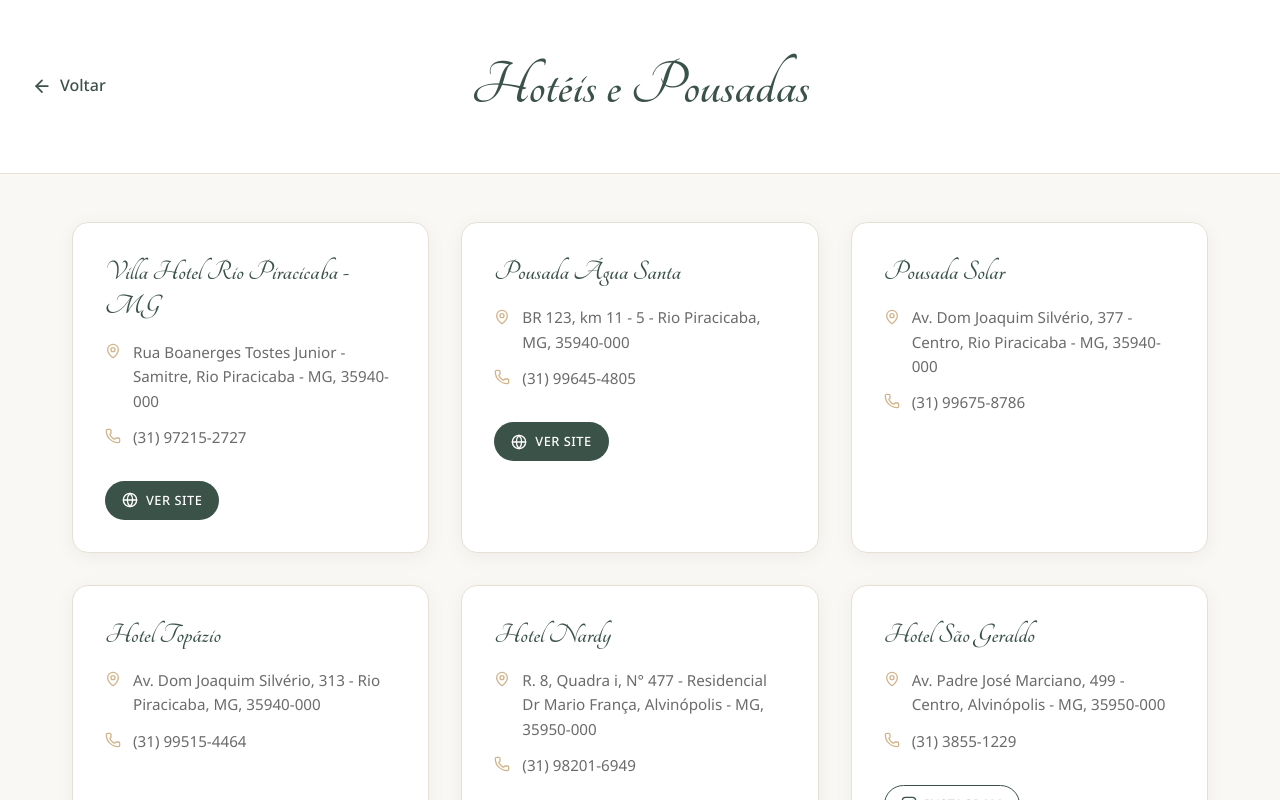
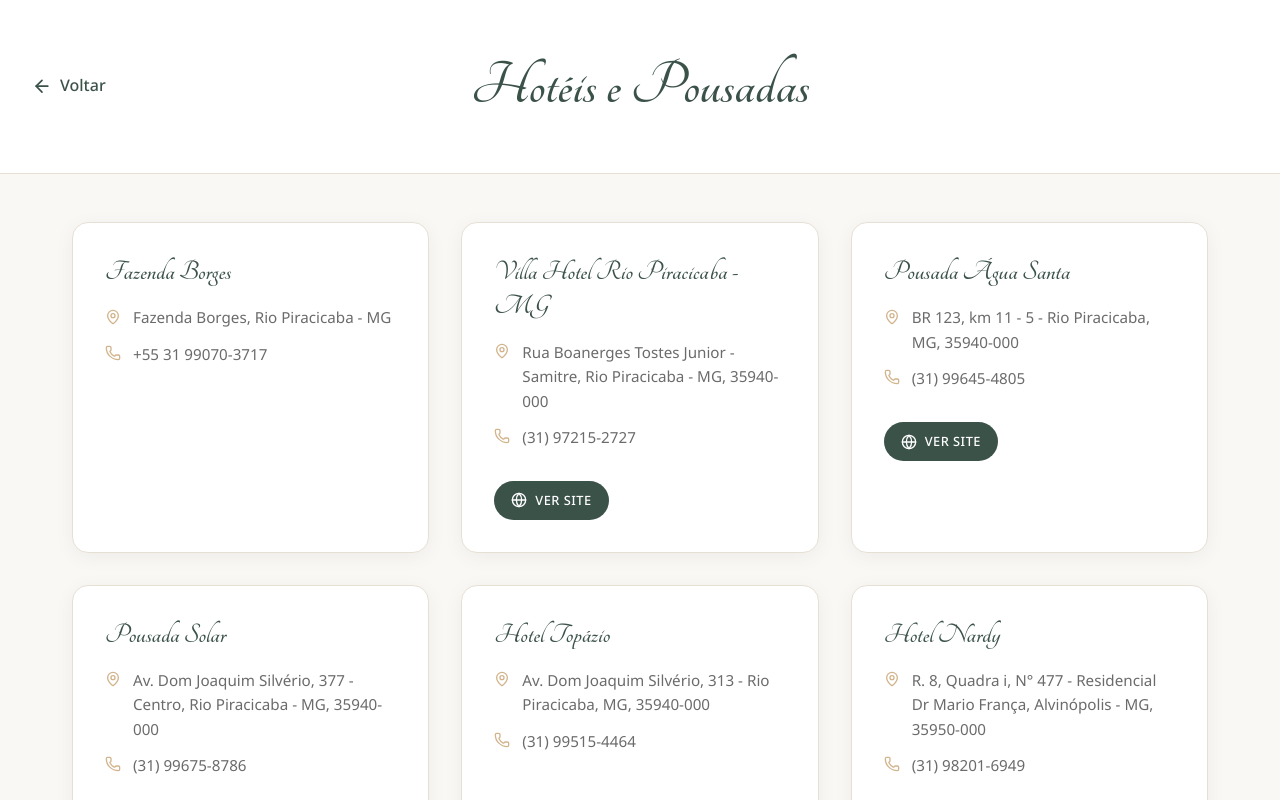
Before and after one commit to pplacerda07/csmentoPaula-Leo, a React (Vite) app in the folder site/: page /hoteis in a window 1280 px wide. Shown: the top 800 px of the page. Built offline with nearby package versions, Linux system fonts and the light colour scheme.

Commit message:
feat: add Fazenda Borges to hotels and remove specific photos from gallery

```diff
--- a/site/src/pages/GalleryPage.jsx
+++ b/site/src/pages/GalleryPage.jsx
@@ -6,7 +6,7 @@ import './GalleryPage.css';
 const GalleryPage = () => {
     const [selectedIndex, setSelectedIndex] = useState(null);
 
-    const photosToExclude = [3, 5, 17, 24];
+    const photosToExclude = [3, 5, 16, 17, 23, 24, 28, 32];
     const weddingPhotos = Array.from({ length: 37 }, (_, i) => ({
         id: i + 1,
         src: `/gallery/wedding-${i + 1}.jpeg`,
--- a/site/src/pages/Hotels.jsx
+++ b/site/src/pages/Hotels.jsx
@@ -3,6 +3,11 @@ import InfoPage from './InfoPage';
 
 const Hotels = () => {
     const hotelData = [
+        {
+            name: "Fazenda Borges",
+            address: "Fazenda Borges, Rio Piracicaba - MG",
+            phone: "+55 31 99070-3717"
+        },
         {
             name: "Villa Hotel Rio Piracicaba - MG",
             address: "Rua Boanerges Tostes Junior - Samitre, Rio Piracicaba - MG, 35940-000",
```
